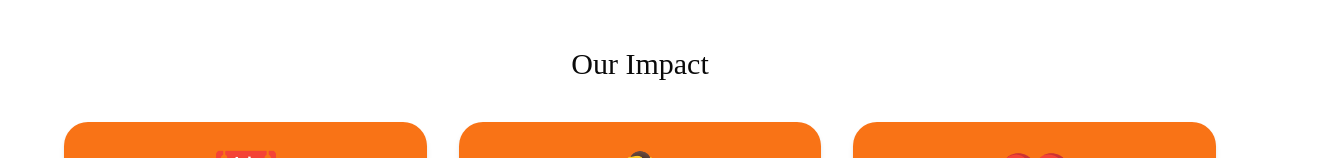
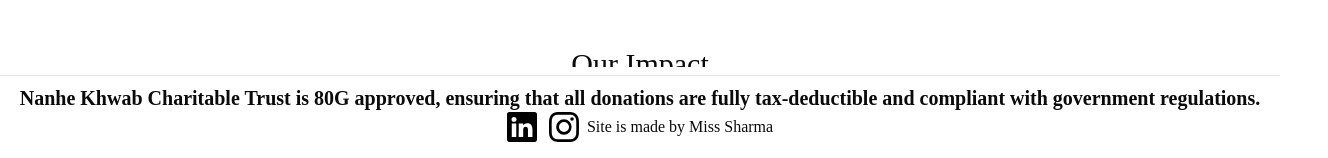
Before and after one commit to priyasharma27021992/nk-revamp, a Next.js app: page / in a window 1280 px wide. Shown: the part 642-800 px from the top of the page, 1328 px wide, since content can reach past the window. Built offline with nearby package versions, Linux system fonts and the light colour scheme; grey boxes are pictures that could not be loaded.

Commit message:
added footer

```diff
--- a/src/app/layout.tsx
+++ b/src/app/layout.tsx
@@ -2,6 +2,7 @@
 import { Poppins, Inter } from 'next/font/google';
 import './globals.css';
 import { Navbar } from '@/components/Navbar';
+import Footer from '@/components/Footer';
 
 const poppins = Poppins({
 	variable: '--font-heading',
@@ -30,6 +31,7 @@ export default function RootLayout({
 				className={`font-[--font-body] ${poppins.variable} ${inter.variable} antialiased`}>
 				<Navbar />
 				{children}
+				<Footer />
 			</body>
 		</html>
 	);
--- a/src/app/page.tsx
+++ b/src/app/page.tsx
@@ -11,7 +11,7 @@ import { TrustedBy } from '@/components/TrustedBy';
 
 export default function Home() {
 	return (
-		<main className='bg-[--color-background] text-[--color-foreground] flex flex-col gap-12 py-20 text-center'>
+		<main className='bg-[--color-background] text-[--color-foreground] flex flex-col gap-12 w-full py-20 text-center overflow-hidden'>
 			<HeroSection />
 
 			<Stats />
--- a/src/components/DonateSection.tsx
+++ b/src/components/DonateSection.tsx
@@ -11,11 +11,13 @@ export default function DonateSection() {
 	}, []);
 
 	return (
-		<section className='py-[--spacing-22] text-center bg-[--color-background] rounded-xl'>
-			<h2 className='text-3xl font-[--font-heading] mb-[--spacing-18] text-[--color-foreground]'>
+		<section className='text-center bg-[--color-background] rounded-xl max-w-6xl mx-auto w-full'>
+			<h2 className='text-md md:text-xl lg:text-3xl font-[--font-heading] text-[--color-foreground]'>
 				Support Our Kids
 			</h2>
-			<form>{/* <div id='razorpay-button-container'></div> */}</form>
+			{/* <form>
+				<div id='razorpay-button-container'></div>
+			</form> */}
 		</section>
 	);
 }
--- a/src/components/Footer.tsx
+++ b/src/components/Footer.tsx
@@ -0,0 +1,38 @@
+import { Image } from './ui/Image';
+import LinkedInSVG from '../assets/icons/linkedin.svg';
+import InstagramSVG from '../assets/icons/instagram.svg';
+
+const Footer = () => {
+	return (
+		<footer className='fixed bottom-0 w-full left-0 bg-white'>
+			<div className='flex flex-col justify-center items-center my-2 border-t py-2'>
+				<h2 className='text-xl font-semibold'>
+					Nanhe Khwab Charitable Trust is 80G approved, ensuring that all
+					donations are fully tax-deductible and compliant with government
+					regulations.
+				</h2>
+				<div className='flex gap-2 justify-center items-center'>
+					<div className='flex gap-3'>
+						<Image
+							src={LinkedInSVG}
+							className=''
+							alt='LinkedIn Icon'
+							width={30}
+						/>
+						<Image
+							src={InstagramSVG}
+							className=''
+							alt='Instagram Icon'
+							width={30}
+						/>
+					</div>
+					<div>
+						<p>Site is made by Miss Sharma</p>
+					</div>
+				</div>
+			</div>
+		</footer>
+	);
+};
+
+export default Footer;
--- a/src/components/Leadership.tsx
+++ b/src/components/Leadership.tsx
@@ -35,8 +35,10 @@ export const Leadership = () => {
 		<section className=''>
 			<div className='max-w-6xl mx-auto flex flex-col gap-4'>
 				<div className='flex flex-col gap-2 bg-white/70 p-4 rounded'>
-					<h2 className='font-bold text-5xl'>Nanhe Khwab foundations</h2>
-					<p className='text-2xl'>
+					<h2 className='font-bold text-2xl md:text-4xl lg:text-5xl'>
+						Nanhe Khwab foundations
+					</h2>
+					<p className='text-md md:text-2xl'>
 						Nanhe Khwab was founded in 2013 by the Sharma sisters, who, despite
 						their regular professional commitments, have passionately dedicated
 						themselves to improving the lives of underprivileged children.
--- a/src/components/sections/WhatWeDo.tsx
+++ b/src/components/sections/WhatWeDo.tsx
@@ -32,15 +32,15 @@ const programs = [
 const WhatWeDo = () => {
 	return (
 		<section className='max-w-6xl mx-auto'>
-			<h2 className='text-4xl font-bold underline'>
+			<h2 className='text-lg md:text-2xl lg:text-4xl font-bold underline'>
 				How Nanhe Khwab tranforms lives?
 			</h2>
 			<div className='flex flex-col md:flex-row items-center gap-6 mt-5'>
 				{programs?.map((program, i) => (
 					<div
 						key={program.title}
-						className='flex items-center gap-6'>
-						<div className='bg-white p-2 rounded-xl shadow-lg border min-w-[250px] min-h-[250px]'>
+						className='flex flex-col md:flex-row items-center gap-6'>
+						<div className='bg-white p-2 rounded-xl shadow-lg border min-w-[250px] min-h-[150px] lg:min-h-[250px]'>
 							<h2 className='text-xl font-semibold text-gray-800 mb-3'>
 								{program.title}
 							</h2>
--- a/src/hooks/useScreenSize.tsx
+++ b/src/hooks/useScreenSize.tsx
@@ -40,11 +40,11 @@ function useEvent(target: any, type: any, listener: any, cleanup?: any): void {
 		const handler = function (this: any, ...args: any[]) {
 			if (!unsubscribed) storedListener.current.apply(this, args);
 		};
-		targetEl.addEventListener(type, handler);
+		targetEl?.addEventListener(type, handler);
 
 		return () => {
 			unsubscribed = true;
-			targetEl?.removeListener(type, handler);
+			targetEl?.removeEventListener(type, handler);
 			storedCleanUp.current?.();
 		};
 	}, [target, type]);
```
Also changed, not shown: src/assets/icons/instagram.svg (added), src/assets/icons/linkedin.svg (added).
